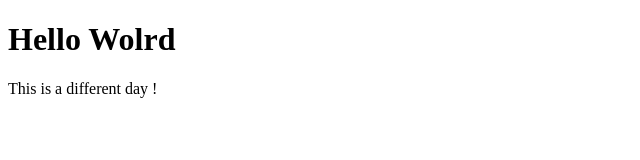
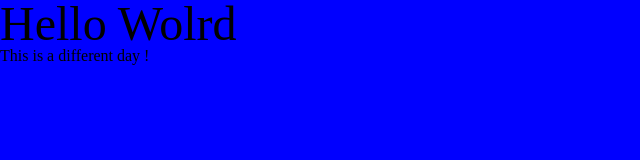
Before and after one commit to natgonz04/B3-2019-2020-projet-04-portfolio, a plain HTML site: page index.html in a window 1280 px wide. Shown: the whole page, without its empty margins (0-640 px from the left). Drawn offline with Linux system fonts and the light colour scheme.

Commit message:
Added reeset and master

```diff
--- /dev/null
+++ b/css/master.css
@@ -0,0 +1,8 @@
+body {
+  background: blue;
+}
+
+h1 {
+
+  font-size: 3em;
+}
--- a/index.html
+++ b/index.html
@@ -3,6 +3,9 @@
   <head>
     <meta charset="utf-8">
     <title>Hello World</title>
+    <link rel="stylesheet" href="css/reset.css">
+      <link rel="stylesheet" href="css/master.css">
+
   </head>
   <body>
 <h1>Hello Wolrd</h1>
```
